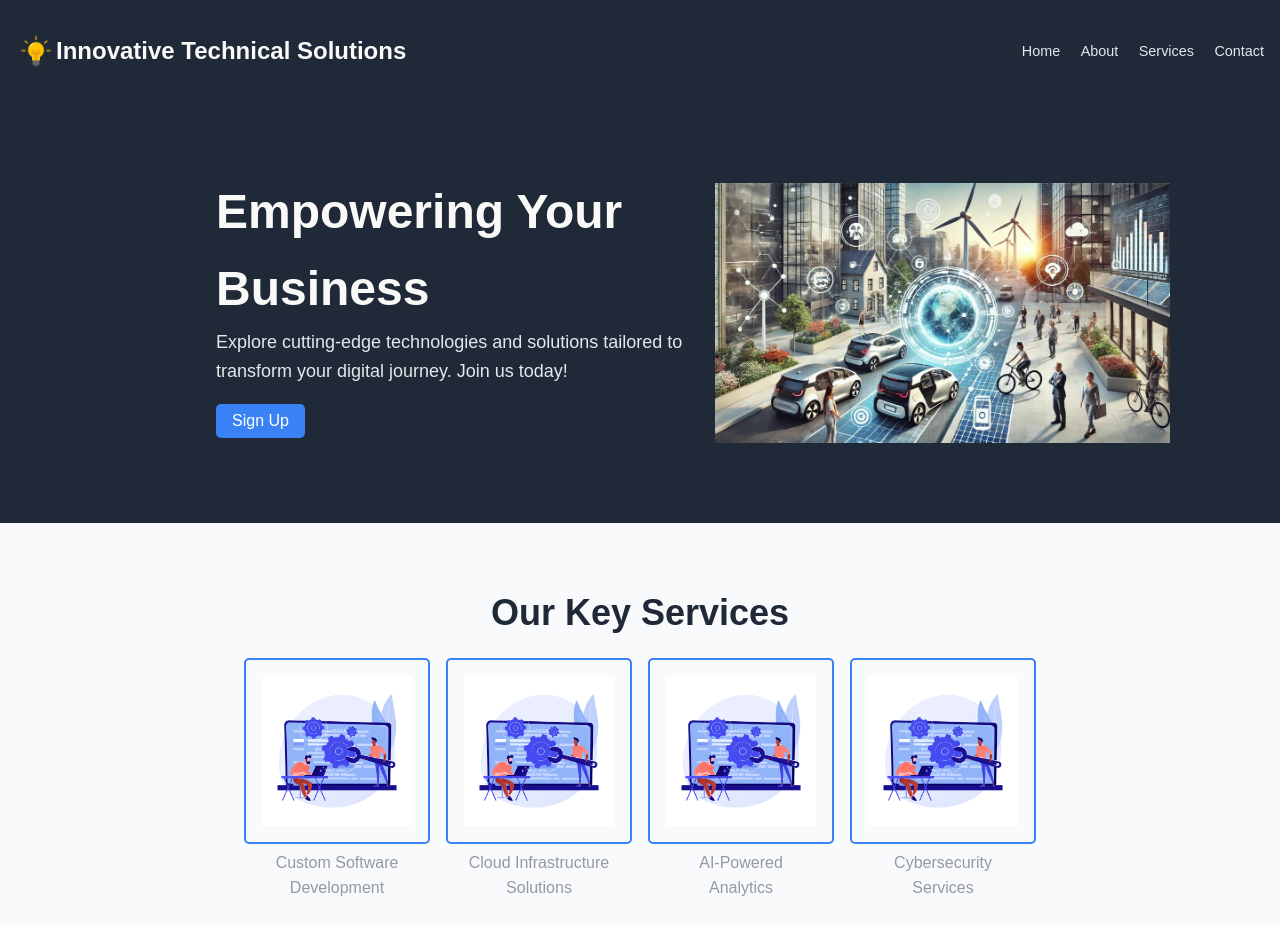
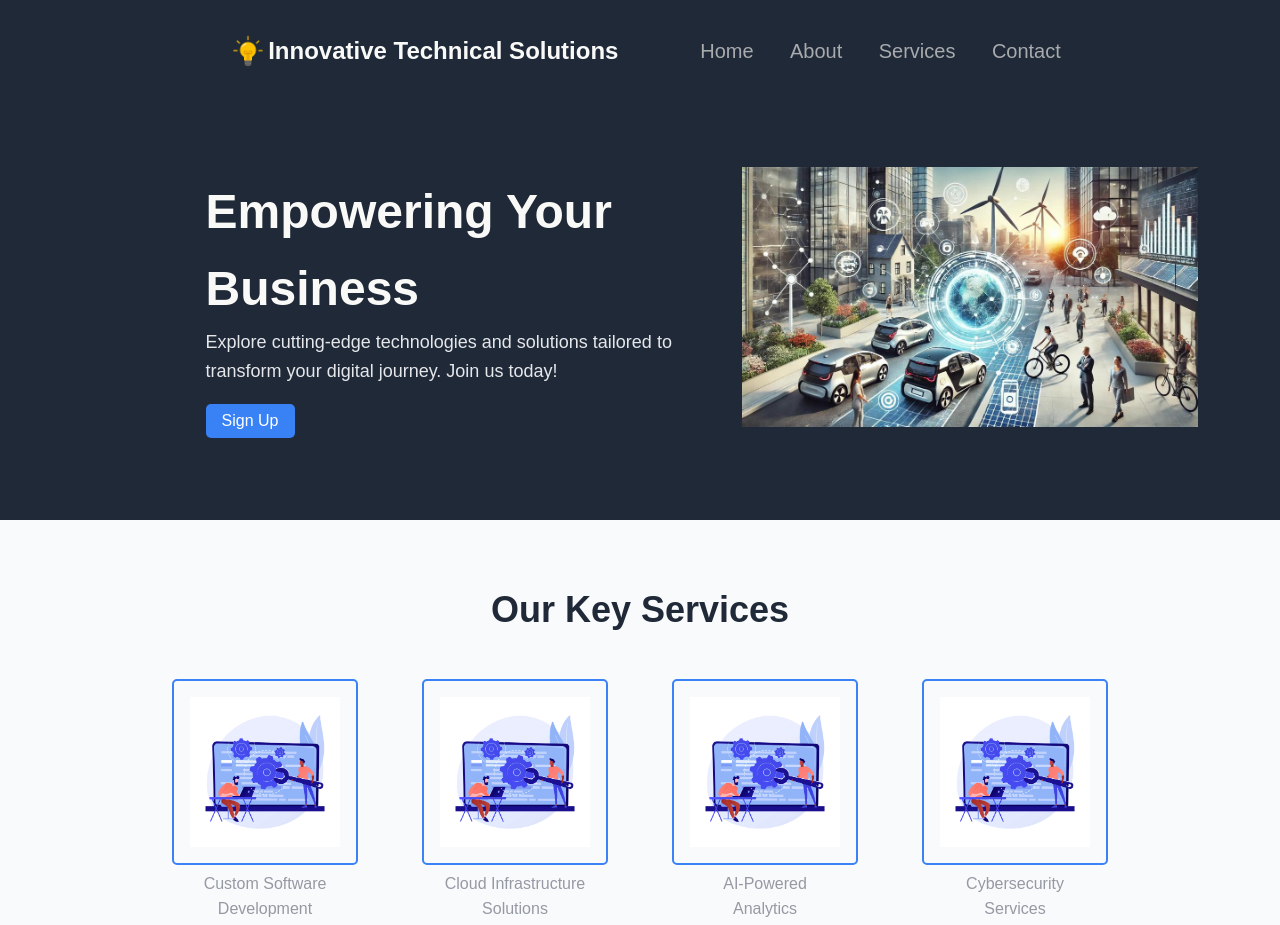
Before and after one commit to prathameshbasagare05/html-css-assignment, a plain HTML site: page index.html in a window 1280 px wide. Shown: the top 925 px of the page. Drawn offline with Linux system fonts and the light colour scheme.

Commit message:
Minor changes

```diff
--- a/index.html
+++ b/index.html
@@ -15,8 +15,8 @@
                 <nav class="nav-links">
                 <a href="#">Home</a>
                 <a href="#">About</a>
-                <a href="#">Services</a>
-                <a href="#">Contact</a>
+                <a href="#info-section">Services</a>
+                <a href="#contact">Contact</a>
                 </nav>
             </header>
 
@@ -29,7 +29,7 @@
                 <div class="hero-image"><img src="images/hero-img.jpg" alt=""></div>
             </section>
 
-            <section class="info-section">
+            <section id="info-section" class="info-section">
                 <h2>Our Key Services</h2>
                 <div class="info-items">
                   <div class="info-item">
@@ -55,7 +55,8 @@
                 <p>"Innovation distinguishes between a leader and a follower."</p>
                 <p><strong>-Steve Jobs</strong></p>
             </section>
-            <section class="call-to-action">
+
+            <section id="contact" class="call-to-action">
                 <div class="action-box">
                     <div class="content">
                         <p class="main-text">Call to Action! It's time!</p>
--- a/styles.css
+++ b/styles.css
@@ -17,6 +17,7 @@
 
     .logo{
         display: flex;
+        margin-left:17%;
         align-items: center;
     }
     .logo h1{
@@ -27,18 +28,24 @@
         height: 40px;
         width: 40px;
     }
+    header .nav-links{
+      margin-right:15%;
+    }
     header .nav-links a {
-        color: #E5E7EB;
-        font-size: 18px;
+        color: #a8aaad;
+        font-size: 20px;
         text-decoration: none;
         margin-left: 1rem;
-        font-size: 0.9rem;
+        margin-right:1rem;
+        /* font-size: 0.9rem; */
     }
 
     /* HERO SECTION */
 
     .hero {
         display: flex;
+        flex-wrap:wrap;
+        justify-content: space-around;
         background: #1f2937;
         color: #fff;
         text-align: center;
@@ -51,8 +58,8 @@
         justify-content: flex-start;
         text-align: left;
         width: 500px;
-        margin-left: 200px;
-        margin-right: -250px;
+        margin-left: 15%;
+        /* margin-right: ; */
         margin-bottom: 50px;
       }
       .hero h1 {
@@ -82,9 +89,9 @@
       }
 
       .hero-image {
-        display: inline-flex;
+        display:flex;
         padding: 2rem;
-        margin: 1rem auto;
+        margin-right:15%;
         max-width: 300px;
         height:260px;
         border-radius: 10px;
@@ -117,6 +124,7 @@
         border: 2px solid #3b82f6;
         border-radius: 5px;
         padding: 1rem;
+        margin: 1.5rem;
         height:150px;
         width: 150px;
 
@@ -180,6 +188,7 @@
         flex-direction: column;
         justify-content: center;
         text-align: left;
+        padding: 15px;
       }
       .content .main-text{
         font-size: larger;
@@ -207,3 +216,9 @@
         background: #fff;
         color: #3882f6;
       }
+
+      @media (max-width:659px){
+        .call-to-action button {
+          height:3.2rem;
+        }
+      }
```
